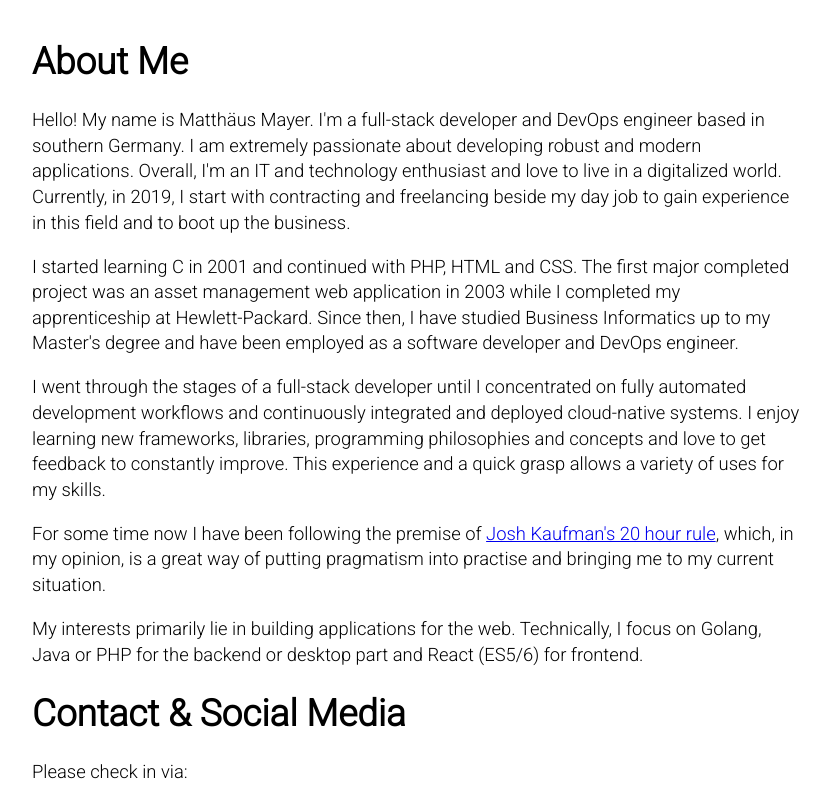
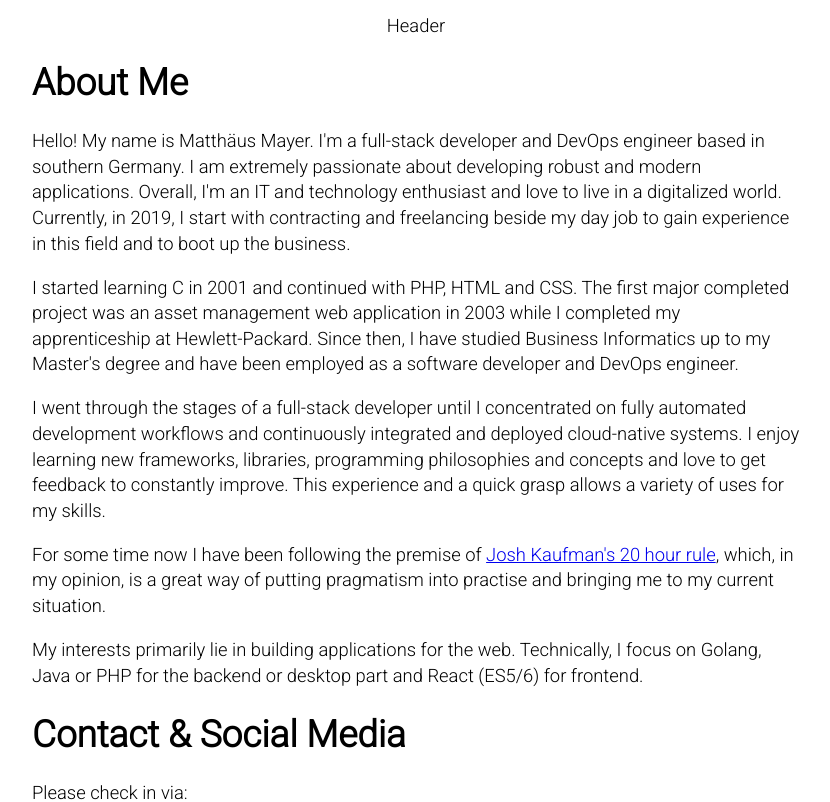
Before and after one commit to theMattCode/themattcode.github.io, a Next.js app: page / in a window 1280 px wide. Shown: the top 802 px of the page, without its empty margins (224-1054 px from the left). Built offline with nearby package versions, Linux system fonts and the light colour scheme.

Commit message:
Add header

```diff
--- /dev/null
+++ b/components/Header.jsx
@@ -0,0 +1,12 @@
+import React from "react";
+
+const styles = {
+	header: {
+
+	}
+};
+export default () => (
+	<header>
+		Header
+	</header>
+)
--- a/pages/index.js
+++ b/pages/index.js
@@ -1,12 +1,14 @@
 import React, {Fragment} from "react";
 import ReactMarkdown from "react-markdown";
 import Head from "../components/Head";
+import Header from "../components/Header";
 import Footer from "../components/Footer";
 import About from "./index/about.md";
 
 export default () => (
 	<Fragment>
 		<Head title="Matthäus Mayer"/>
+		<Header/>
 		<main>
 			<ReactMarkdown source={About}/>
 		</main>
```
